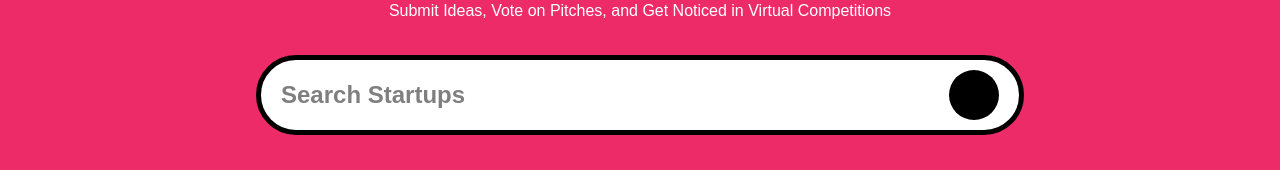
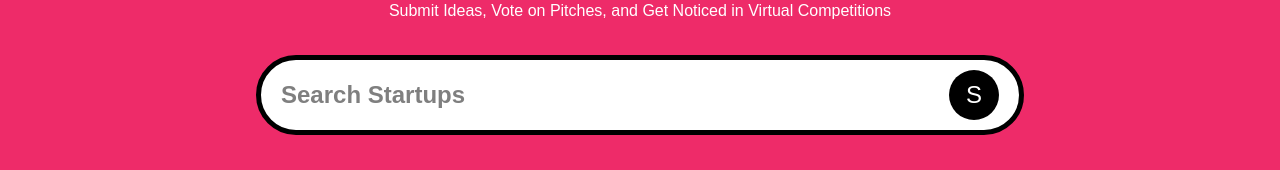
Before and after one commit to djrmanik/startup-pitch, a Next.js app: page / in a window 1280 px wide. Shown: the part 348-518 px from the top of the page. Built offline with nearby package versions, Linux system fonts and the light colour scheme; no server answers.

Commit message:
fix error search form

```diff
--- a/app/components/SearchForm.tsx
+++ b/app/components/SearchForm.tsx
@@ -5,7 +5,10 @@ import SearchFormReset from "@/app/components/SearchFormReset"
 const SearchForm = ( { query }: { query?: string } ) => {
 
     return (
-        <Form action="/" scroll={false} className=" @apply max-w-3xl w-full min-h-[80px] bg-white border-[5px] border-black rounded-[80px] text-[24px] mt-8 px-5 flex flex-row items-center gap-5">
+        <Form
+        action="/"
+        scroll={false}
+        className="search-form max-w-3xl w-full min-h-[80px] bg-white border-[5px] border-black rounded-[80px] text-[24px] mt-8 px-5 flex flex-row items-center gap-5">
             <input
                 name="query"
                 defaultValue={query}
@@ -17,7 +20,7 @@ const SearchForm = ( { query }: { query?: string } ) => {
                 {query && <SearchFormReset />}
 
                 <button type="submit" className="size-[50px] rounded-full bg-black flex justify-center items-center !important text-white">
-
+                    S
                 </button>
             </div>
         </Form>
--- a/app/components/SearchFormReset.tsx
+++ b/app/components/SearchFormReset.tsx
@@ -4,7 +4,7 @@ import React from 'react'
 
 const SearchFormReset = () => {
         const reset = () => {
-            const form = document.querySelector(' @apply max-w-3xl w-full min-h-[80px] bg-white border-[5px] border-black rounded-[80px] text-[24px] mt-8 px-5 flex flex-row items-center gap-5') as HTMLFormElement;
+            const form = document.querySelector('.search-form') as HTMLFormElement;
 
             if(form) form.reset();
     }
--- a/app/globals.css
+++ b/app/globals.css
@@ -26,6 +26,10 @@
   background-repeat: repeat-x;
 }
 
+.search-form {
+  /* ? */
+}
+
 body {
 
   font-family: Arial, Helvetica, sans-serif;
```
